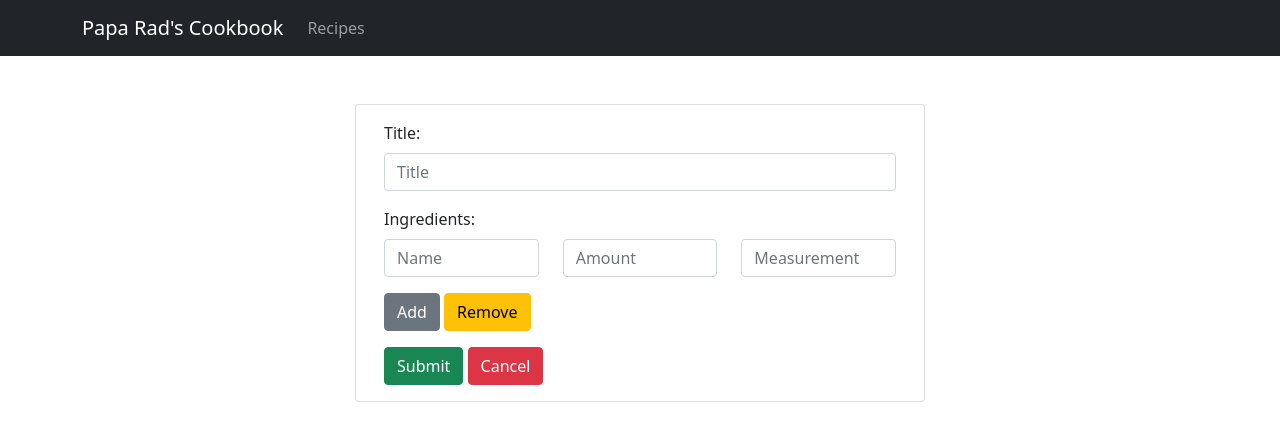
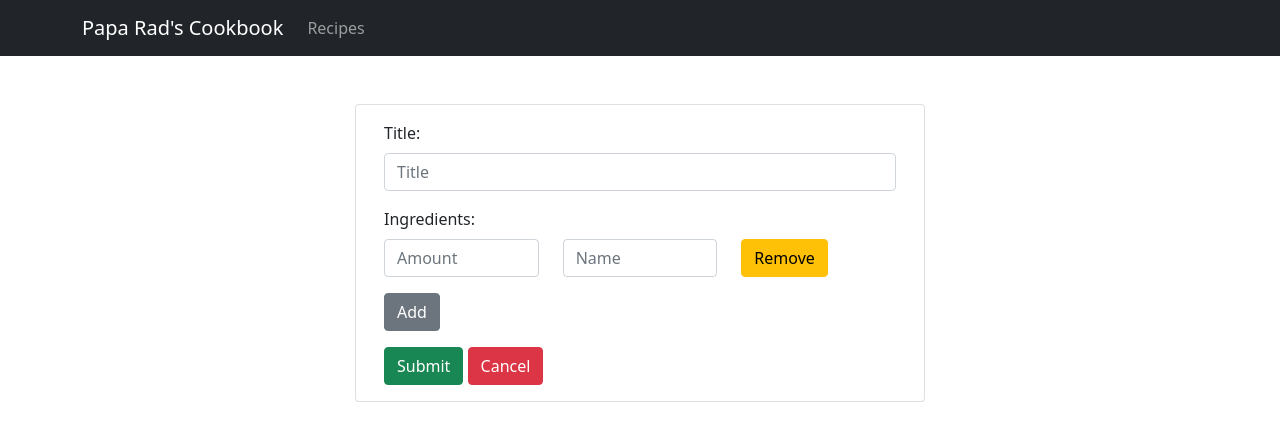
Before and after one commit to spektrq/cook, a React (Create React App) app in the folder frontend/: page /recipes/modify-recipe/1 in a window 1280 px wide. Shown: the top 438 px of the page. Built offline with nearby package versions, Linux system fonts and the light colour scheme; no server answers.

Commit message:
Add remove to each ingredient

```diff
--- a/frontend/src/components/CreateRecipeForm.js
+++ b/frontend/src/components/CreateRecipeForm.js
@@ -11,7 +11,7 @@ class CreateRecipeForm extends React.Component {
       id: props.id,
       recipeTitle: '',
       edit: props.id > 0,
-      ingredientEntries: [{'name':'', 'amount': '', 'measurement': ''}]
+      ingredientEntries: [{'name':'', 'amount': ''}]
     }
   }
 
@@ -64,11 +64,11 @@ escFunction = (e) => {
   }
 
   handleChangeInput = (index, e) => {
-    const regex = /^\d+(\.\d*)?$/;
+    // const regex = /^\d+(\.\d*)?$/;
 
-    if (e.target.name === 'amount' && !regex.test(e.target.value) && e.target.value !== '') {
-      return
-    }
+    // if (e.target.name === 'amount' && !regex.test(e.target.value) && e.target.value !== '') {
+    //   return
+    // }
 
     const values = [ ...this.state.ingredientEntries]
     values[index][e.target.name] = e.target.value
@@ -77,15 +77,19 @@ escFunction = (e) => {
   }
 
   handleAddIngredient = () => {
-    this.setState({ingredientEntries: [...this.state.ingredientEntries, {name: '', amount: '', measurement: ''}]})
+    this.setState({ingredientEntries: [...this.state.ingredientEntries, {name: '', amount: ''}]})
   }
 
-  handleRemoveIngredient = () => {
+  handleRemoveIngredient = (index, e) => {
     if (this.state.ingredientEntries.length <= 1) {
+      this.setState({ingredientEntries: [{'name':'', 'amount': ''}]})
       return
     }
 
-    this.setState({ingredientEntries: this.state.ingredientEntries.slice(0, -1)})
+    let entries = this.state.ingredientEntries
+    entries.splice(index, 1)
+
+    this.setState({ingredientEntries: entries})
     console.log(this.state.ingredientEntries)
 
   }
@@ -112,19 +116,19 @@ escFunction = (e) => {
                     <div key={index}>
                       <Row className='mb-3'>
                         <Col md>
+                          <Form.Control type='text' placeholder='Amount' onChange={e => this.handleChangeInput(index, e)} name='amount' value={ingredient.amount} />
+                        </Col>
+                        <Col md>
                           <Form.Control type='text' placeholder='Name' onChange={e => this.handleChangeInput(index, e)} name='name' value={ingredient.name} />
                         </Col>
                         <Col md>
-                          <Form.Control type='text' placeholder='Amount' onChange={e => this.handleChangeInput(index, e)} name='amount' value={ingredient.amount} />
-                        </Col>
-                        <Col>
-                          <Form.Control type='text' placeholder='Measurement' onChange={e => this.handleChangeInput(index, e)} name='measurement' value={ingredient.measurement} />
+                          <Button variant='warning' onClick={e => this.handleRemoveIngredient(index, e)}>Remove</Button>{' '}
                         </Col>
                       </Row>
                     </div>
                   ))}
                   <Button variant='secondary' onClick={this.handleAddIngredient}>Add</Button>{' '}
-                  <Button variant='warning' onClick={this.handleRemoveIngredient}>Remove</Button>{' '}
+
                 </Form.Group>
                 <Button variant='success' type='submit'>Submit</Button>{' '}
                 <Button variant='danger' type='cancel' onClick={ this.cancel}>Cancel</Button>
--- a/frontend/src/components/ViewRecipeForm.js
+++ b/frontend/src/components/ViewRecipeForm.js
@@ -60,7 +60,6 @@ class ViewRecipeForm extends React.Component {
             <tr>
               <th>Name</th>
               <th>Amount</th>
-              <th>Measurement</th>
             </tr>
           </thead>
           <tbody>
@@ -68,7 +67,6 @@ class ViewRecipeForm extends React.Component {
               <tr>
                 <td>{ingredient.name}</td>
                 <td>{ingredient.amount}</td>
-                <td>{ingredient.measurement}</td>
               </tr>
             ))}
             </tbody>
```
Also changed, not shown: 2 other files (tests, documents, lock files or other folders).
